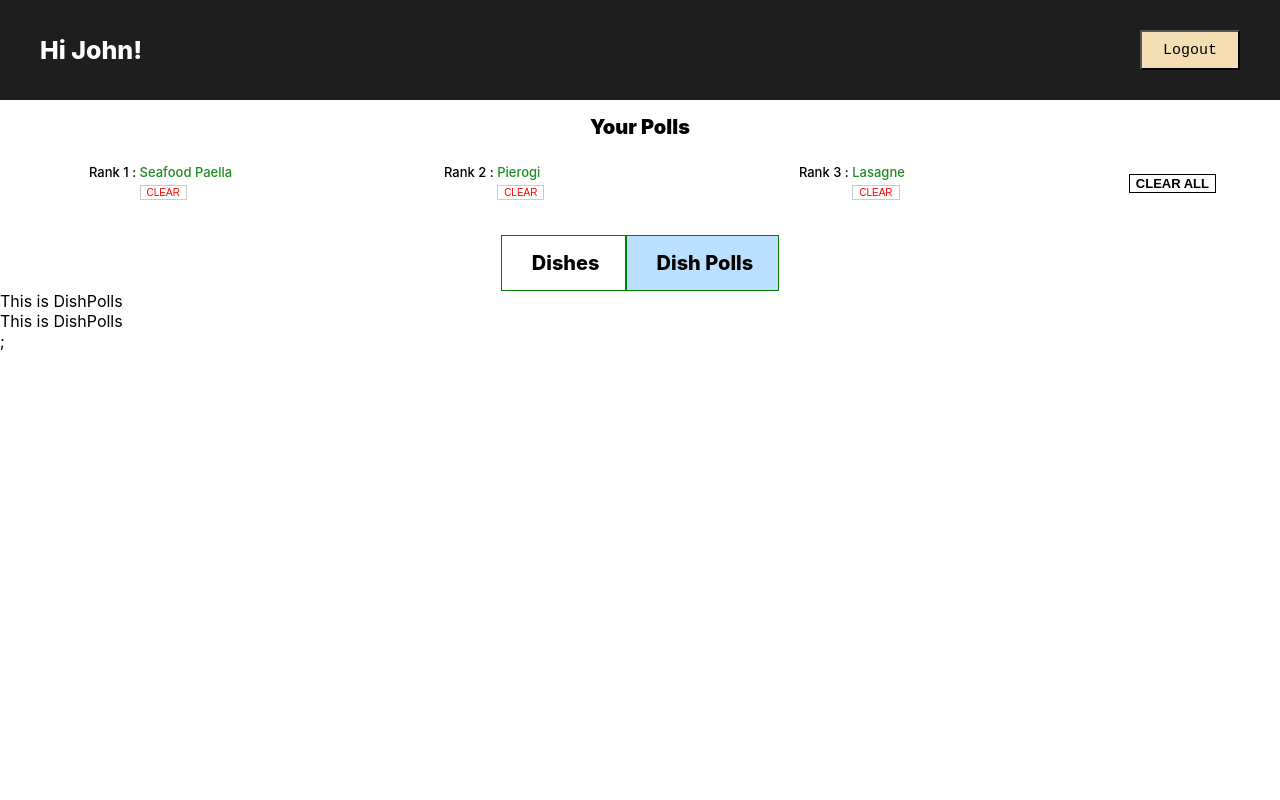
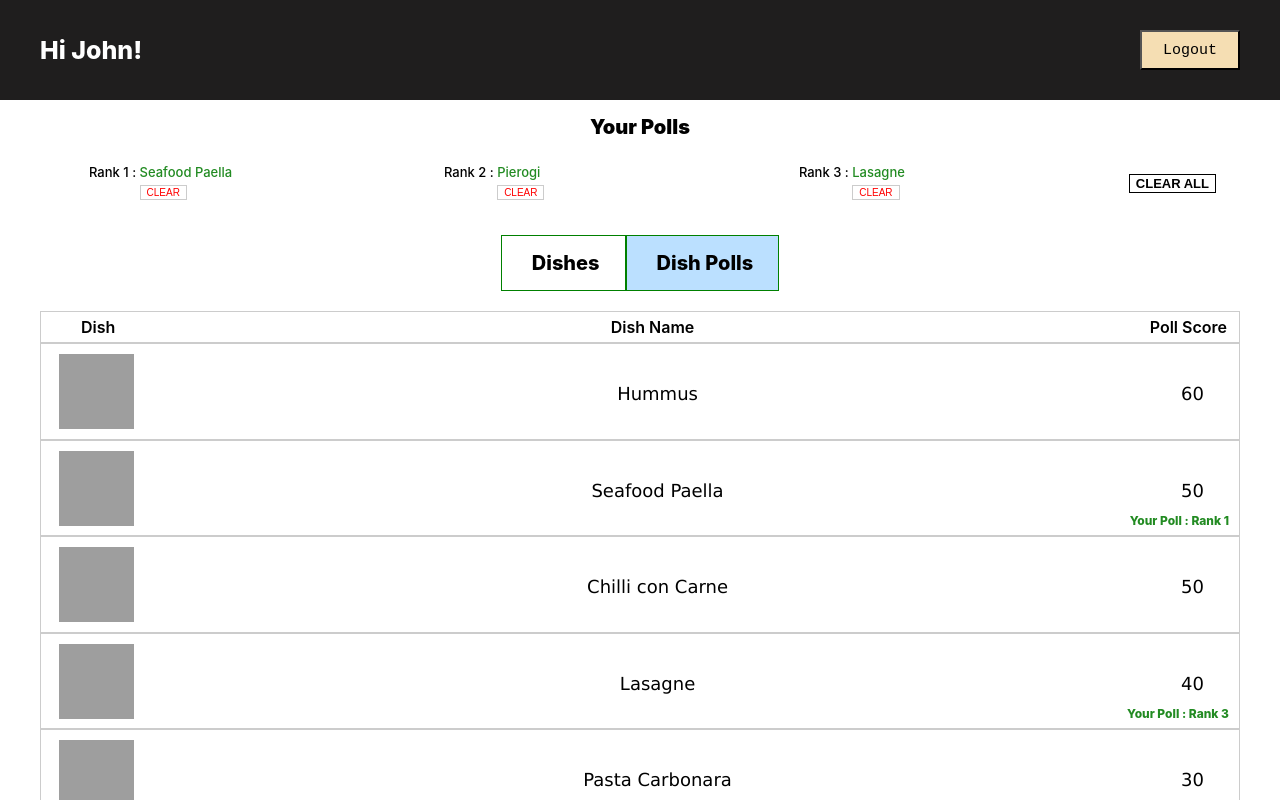
Before and after one commit to rawnakchourasia/food-rating-app, a React (Create React App) app: page / in a window 1280 px wide. Shown: the top 800 px of the page. Built offline with nearby package versions, Linux system fonts and the light colour scheme; grey boxes are pictures that could not be loaded.

Commit message:
Global Dish Poll UI Complete

```diff
--- a/src/components/DishPolls.js
+++ b/src/components/DishPolls.js
@@ -1,8 +1,9 @@
 import React from 'react';
+import SingleDishPoll from './SingleDishPoll';
 
 class DishPolls extends React.Component {
   render() {
-    const { dishesList, userPreferences } = this.props;
+    const { dishesList, userPreferences, currentUserId } = this.props;
     var finalArray = [];
     var scoresList = [];
     var rank1List = [];
@@ -67,12 +68,48 @@ class DishPolls extends React.Component {
       finalArray.push(obj);
     }
 
-    console.log(finalArray);
+    var exactUserPoll;
+
+    //GETTING KEYS AND VALUES OF LOGGED IN USER'S CHOICE OF DISH
+    for (var i = 0; i < userPreferences.length; i++) {
+      var key = Object.keys(userPreferences[i])[0];
+
+      if (currentUserId === parseInt(key)) {
+        var pollObject = userPreferences[i];
+        exactUserPoll = Object.values(pollObject)[0];
+        break;
+      }
+    }
+
+    //STORING THE DISH CHOICES OF CURRENT USER
+    var dishItemIds = [
+      exactUserPoll.rank1,
+      exactUserPoll.rank2,
+      exactUserPoll.rank3,
+    ];
+
+    console.log(dishItemIds);
 
     return (
       <div>
-        This is DishPolls
-        <div>This is DishPolls</div>;<div className="pollListContainer"></div>
+        <div className="tableHead">
+          <div>Dish</div>
+          <div style={{ paddingLeft: 40 }}>Dish Name</div>
+          <div>Poll Score</div>
+        </div>
+        <div className="pollListContainer">
+          {finalArray.map((dish, index) => (
+            <SingleDishPoll
+              dish={dish}
+              key={`users-${index}`}
+              dispatch={this.props.dispatch}
+              finalArray={finalArray}
+              dishItemIds={dishItemIds}
+            />
+          ))}
+        </div>
+        <br></br>
+        <br></br>
       </div>
     );
   }
--- a/src/components/InsideApp.js
+++ b/src/components/InsideApp.js
@@ -49,6 +49,7 @@ class InsideApp extends React.Component {
           <DishPolls
             dishesList={dishesList}
             userPreferences={userPreferences}
+            currentUserId={currentUserId}
           />
         )}
       </div>
--- /dev/null
+++ b/src/components/SingleDishPoll.js
@@ -0,0 +1,36 @@
+import React from 'react';
+
+class SingleDishPoll extends React.Component {
+  render() {
+    const { dish, finalArray, dishItemIds } = this.props;
+    // console.log(dishItemIds);
+    console.log(dish.id);
+    var dishRankOfUser;
+    if (dish.id === dishItemIds[0]) {
+      dishRankOfUser = 'Rank 1';
+    } else if (dish.id === dishItemIds[1]) {
+      dishRankOfUser = 'Rank 2';
+    } else if (dish.id === dishItemIds[2]) {
+      dishRankOfUser = 'Rank 3';
+    } else {
+      dishRankOfUser = null;
+    }
+    console.log(dishRankOfUser);
+    return (
+      <div className="singleRowDish">
+        <div className="singleRowDishDetails">
+          <div>
+            <img alt="dish" src={dish.image} className="pollImage"></img>
+          </div>
+          <div>{dish.dishName}</div>
+          <div>{dish.score}</div>
+        </div>
+        {dishRankOfUser !== null ? (
+          <div className="yourPollRank">Your Poll : {dishRankOfUser}</div>
+        ) : null}
+      </div>
+    );
+  }
+}
+
+export default SingleDishPoll;
--- a/src/index.css
+++ b/src/index.css
@@ -183,6 +183,7 @@ code {
   display: flex;
   justify-content: center;
   align-items: center;
+  user-select: none;
 }
 .tab {
   border: 1px solid green;
@@ -196,6 +197,51 @@ code {
   background: #bbe0ff;
 }
 
+/* DISH POLLS */
+.tableHead {
+  border: 1px solid #ccc;
+  display: flex;
+  justify-content: space-between;
+  padding: 5px 12px 5px 40px;
+  margin: 20px 40px 0 40px;
+  font-size: 16px;
+  font-weight: 600;
+}
+
+/* SINGLE DISH POLL */
+.singleRowDish {
+  border: 1px solid #ccc;
+  margin: 0px 40px 0 40px;
+  display: flex;
+  flex-direction: column;
+  justify-content: center;
+}
+.singleRowDishDetails {
+  /* border: 1px solid green; */
+  padding: 10px 35px 6px 18px;
+  display: flex;
+  justify-content: space-between;
+  align-items: center;
+  font-size: 18px;
+  font-family: 'Lucida Sans', 'Lucida Sans Regular', 'Lucida Grande',
+    'Lucida Sans Unicode', Geneva, Verdana, sans-serif;
+  font-weight: 500;
+}
+.pollImage {
+  height: 75px;
+  width: 75px;
+}
+.yourPollRank {
+  /* border: 1px solid blue; */
+  text-align: right;
+  margin-top: -23px;
+  padding-right: 10px;
+  padding-bottom: 7px;
+  font-size: 12px;
+  font-weight: 800;
+  color: forestgreen;
+}
+
 .capitalize::first-letter {
   text-transform: capitalize;
 }
```
